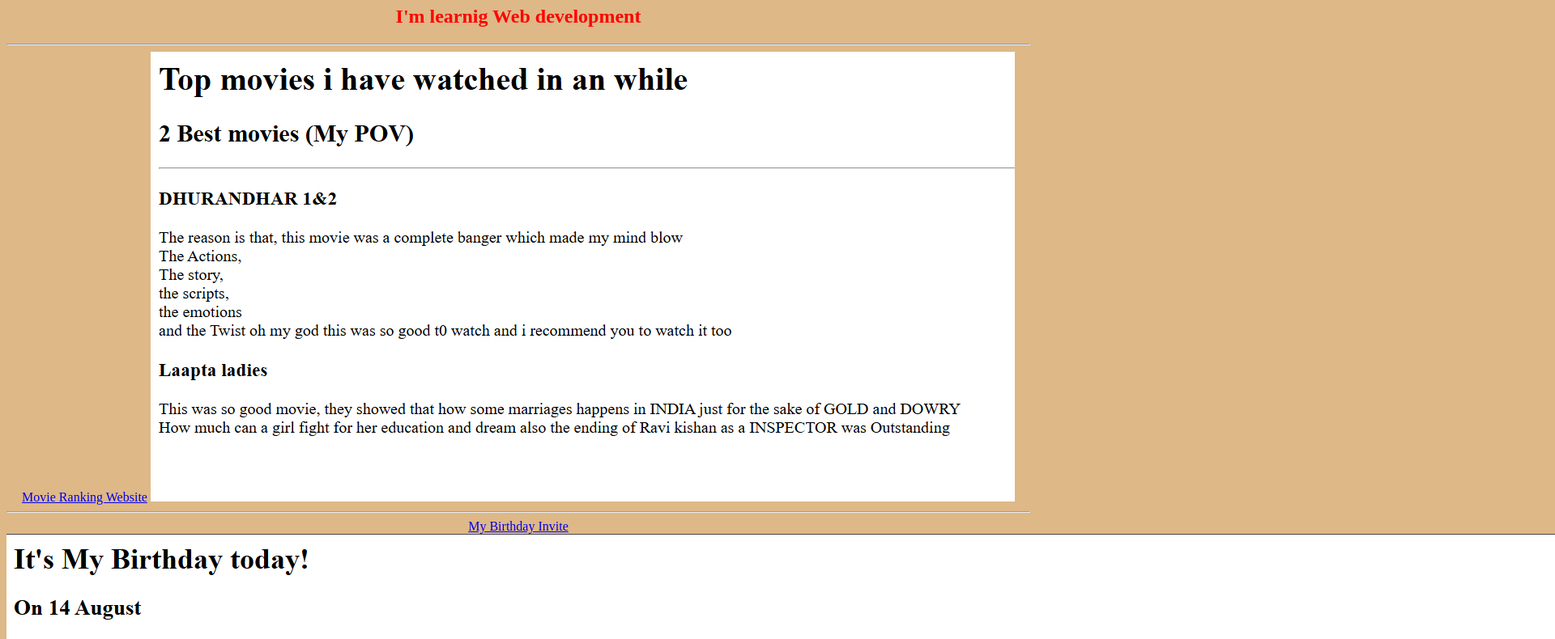
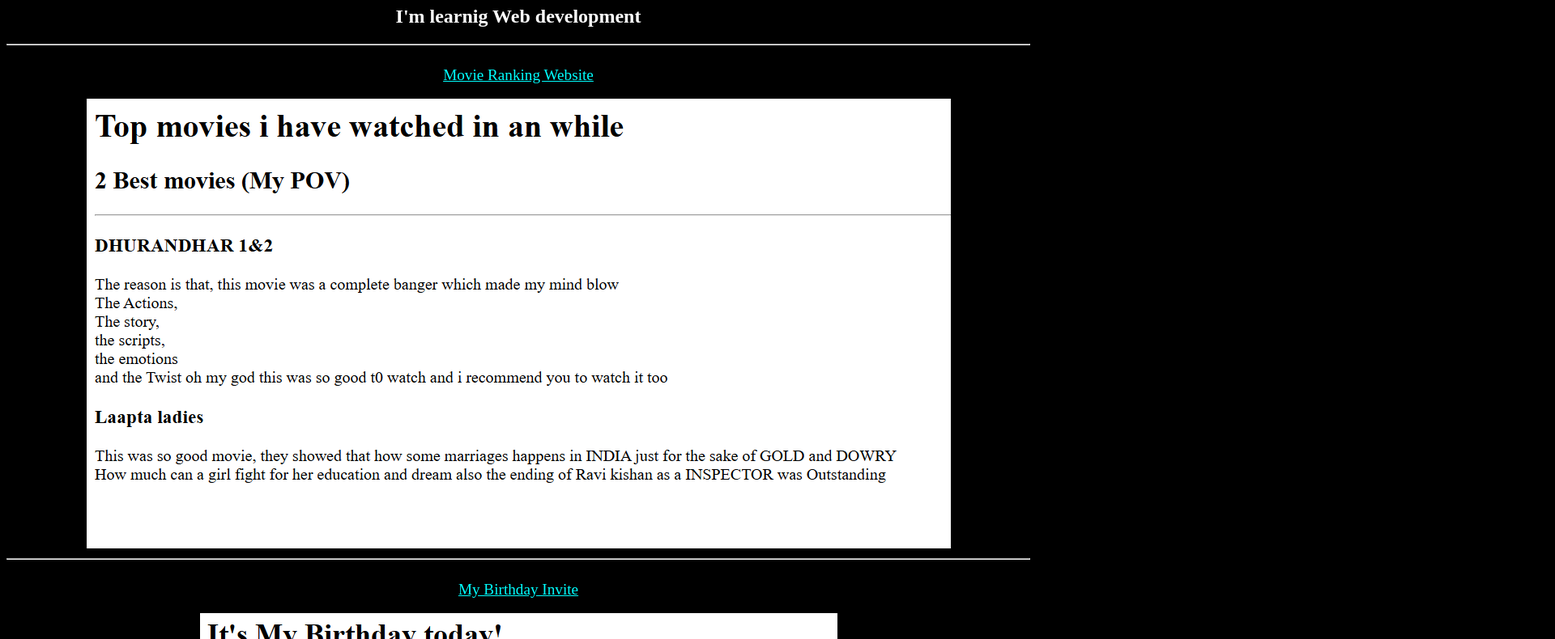
Before and after one commit to ojha-shubham14/Web-Development, a plain HTML site: page 4.3+HTML+Portfolio+Project/4.3 HTML Porfolio Project/index.html in a window 1280 px wide. Shown: the part 73-863 px from the top of the page at 81% size, 1920 px wide, since content can reach past the window. Drawn offline with Linux system fonts and the light colour scheme.

Commit message:
experiment : Portfolio website Modification

```diff
--- a/4.3+HTML+Portfolio+Project/4.3 HTML Porfolio Project/index.html
+++ b/4.3+HTML+Portfolio+Project/4.3 HTML Porfolio Project/index.html
@@ -7,16 +7,16 @@
     <link rel="stylesheet" href="./style.css" />
 </head>
 <body>
-    <h1>My PORTFOLIO</h1>
-    <h2 id="red-text">I'm learnig Web development</h2>
+    <h1 class="text">My PORTFOLIO</h1>
+    <h2 class="text">I'm learnig Web development</h2>
+    <hr /> <br/>
+    <a class="text" id="link1" href="./public/Movie Ranking.html">Movie Ranking Website</a> <br /> <br />
+    <img src="./assets/images/movies ranking.png">
+    <hr /> <br/>
+    <a class="text" id="link2" href="./public/Birthday website.html">My Birthday Invite</a><br/><br/>
+    <img src="./assets/images/screenshot.png" >
     <hr />
-    <a href="./public/Movie Ranking.html">Movie Ranking Website</a>
-    <img src="./assets/images/movies ranking.png" weight="200">
-    <hr />
-    <a href="./public/Birthday website.html">My Birthday Invite</a>
-    <img src="./assets/images/its my birthday.png" >
-    <hr />
-    <a href="./public/about.html">About me</a> <br />
-    <a href="./public/contact.html">Contact me</a>
+    <a class="text" id="link3" href="./public/about.html">About me</a> <br /><br />
+    <a class="text" id="link4" href="./public/contact.html">Contact me</a>
 </body>
 </html>
--- a/4.3+HTML+Portfolio+Project/4.3 HTML Porfolio Project/style.css
+++ b/4.3+HTML+Portfolio+Project/4.3 HTML Porfolio Project/style.css
@@ -1,13 +1,37 @@
 img{
-    height: 300 px;
-    width:100 px;
+    height:30 px;
+    width:10 px;
 }
-#red-text{
-    color: red;
+.text{
+    color: white;
 }
 *{
     text-align: center;
 }
 html{
-    background-color: burlywood;
+    background-color: black;
 }
+#link1{
+    color:aqua;
+    font-family: 'Times New Roman', Times, serif;
+    font-size: larger;
+    font-weight: 100;
+}
+#link2{
+    color:aqua;
+    font-family: 'Times New Roman', Times, serif;
+    font-size: larger;
+    font-weight: 100;
+}
+#link3{
+    color:aqua;
+    font-family: 'Times New Roman', Times, serif;
+    font-size: larger;
+    font-weight: 100;
+}
+#link4{
+    color:aqua;
+    font-family: 'Times New Roman', Times, serif;
+    font-size: larger;
+    font-weight: 100;
+}
```
Also changed, not shown: 3.4+Birthday+Invite+Project/3.4 Birthday Invite Project/index.html (+4 -3 lines), 4.3+HTML+Portfolio+Project/4.3 HTML Porfolio Project/assets/images/screenshot.png (added).
